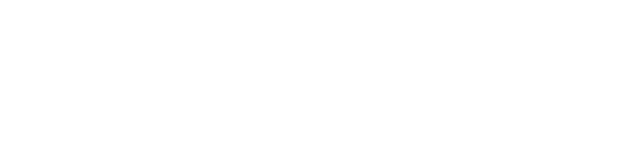
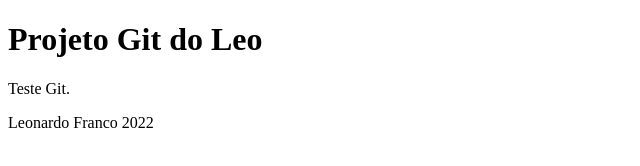
Before and after one commit to Minhoquinha/projeto_teste, a plain HTML site: page codigos_html/index.html in a window 1280 px wide. Shown: the whole page, without its empty margins (0-640 px from the left). Drawn offline with Linux system fonts and the light colour scheme.

Commit message:
Adicionou main, footer e header

```diff
--- a/codigos_html/index.html
+++ b/codigos_html/index.html
@@ -6,7 +6,16 @@
         <title>Projeto Git do Leo</title>
     </head>
     <body>
+		<header>
+			<h1>Projeto Git do Leo</h1>
+		</header>
+
 		<main>
+			Teste Git.
 		</main>
+
+		<footer>
+			<p>Leonardo Franco 2022</p>
+		</footer>
     </body>
 </html>
```
